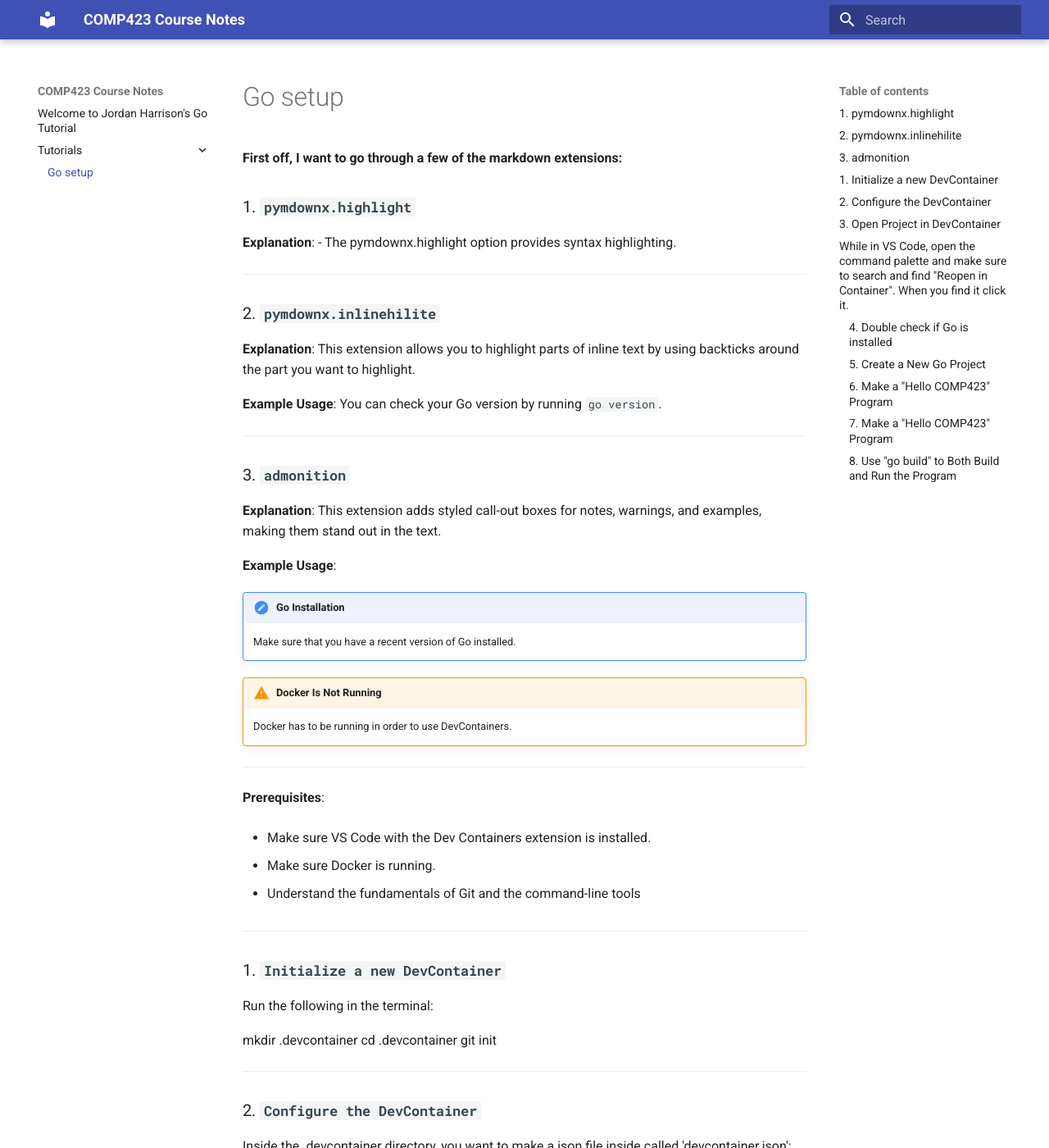
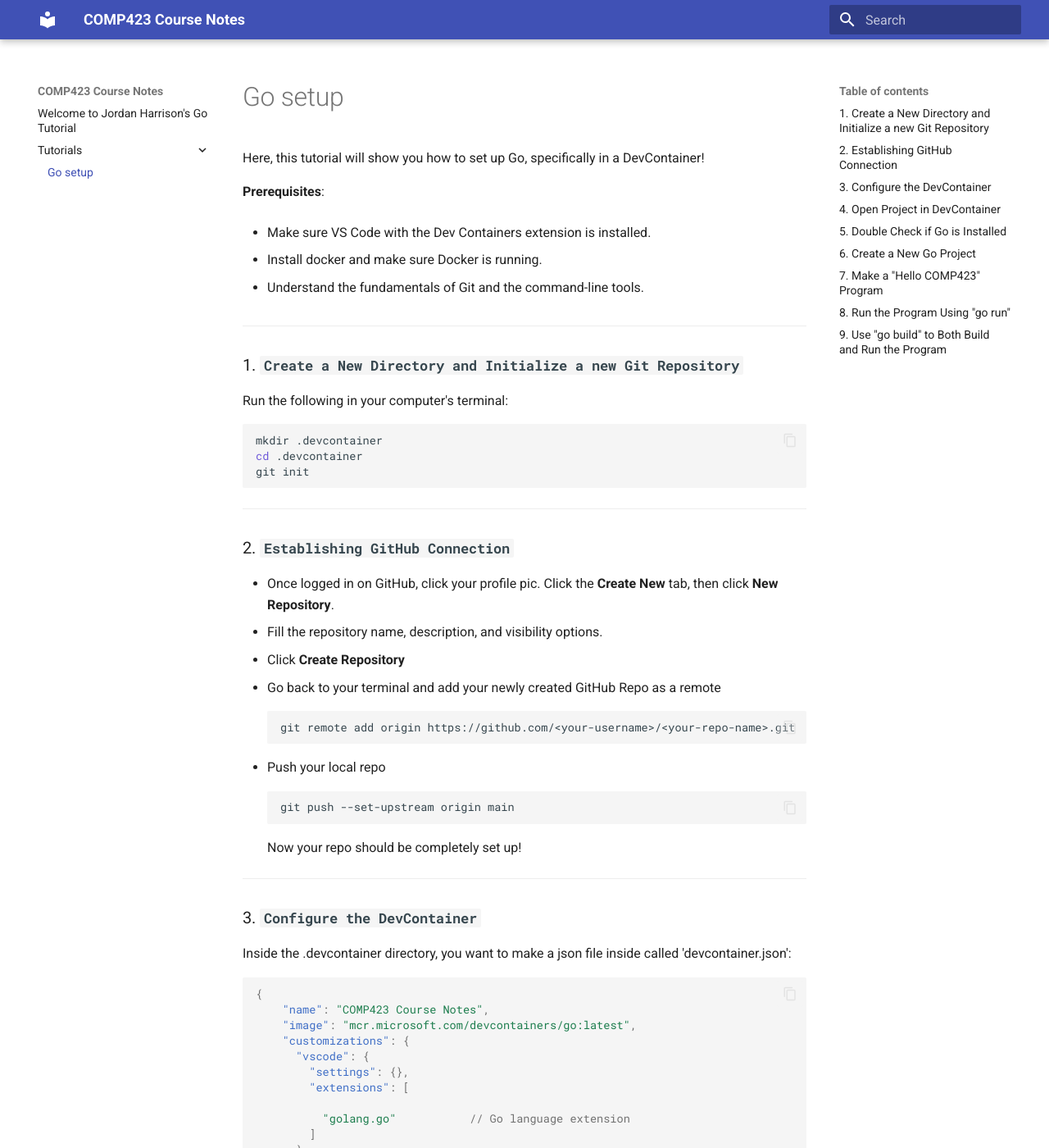
Before and after one commit to JHarrison21/comp423-course-notes, an MkDocs documentation site: the page built from docs/tutorials/go-setup.md, in a window 1280 px wide and 1400 px high. Shown: the whole window at 82% size. Built offline with MkDocs 1.6.1 and Material for MkDocs 9.7.7, drawn with Linux system fonts in a browser that asks for light colours; some of the changed text lies outside the part shown.

Commit message:
Polished site

````diff
--- a/docs/tutorials/go-setup.md
+++ b/docs/tutorials/go-setup.md
@@ -1,55 +1,40 @@
-**First off, I want to go through a few of the markdown extensions:**
-
-### 1. **`pymdownx.highlight`**
-**Explanation**:
-- The pymdownx.highlight option provides syntax highlighting.
-
----
-
-### 2. **`pymdownx.inlinehilite`**
-**Explanation**:
-This extension allows you to highlight parts of inline text by using backticks around the part you want to highlight.
-
-**Example Usage**:
-You can check your Go version by running `go version`.
-
-
----
-
-### 3. **`admonition`**
-**Explanation**:
-This extension adds styled call-out boxes for notes, warnings, and examples, making them stand out in the text.
-
-**Example Usage**:
-!!! note "Go Installation"
-    Make sure that you have a recent version of Go installed.
-
-!!! warning "Docker Is Not Running"
-    Docker has to be running in order to use DevContainers.
----
+Here, this tutorial will show you how to set up Go, specifically in a DevContainer!
 
 **Prerequisites**:
 
 - Make sure VS Code with the Dev Containers extension is installed.
 
-- Make sure Docker is running.
+- Install docker and make sure Docker is running.
 
-- Understand the fundamentals of Git and the command-line tools
+- Understand the fundamentals of Git and the command-line tools.
 
 ---
-### 1. **`Initialize a new DevContainer`**
-Run the following in the terminal:
-
+### 1. **`Create a New Directory and Initialize a new Git Repository`**
+Run the following in your computer's terminal:
+```shell
 mkdir .devcontainer
 cd .devcontainer
 git init
-
-
+```
+---
+### 2. **`Establishing GitHub Connection`**
+- Once logged in on GitHub, click your profile pic. Click the **Create New** tab, then  click **New Repository**.
+- Fill the repository name, description, and visibility options.
+- Click **Create Repository**
+- Go back to your terminal and add your newly created GitHub Repo as a remote
+```shell
+git remote add origin https://github.com/<your-username>/<your-repo-name>.git
+```
+- Push your local repo
+```shell
+git push --set-upstream origin main
+```
+Now your repo should be completely set up!
 ---
 
-### 2. **`Configure the DevContainer`**
+### 3. **`Configure the DevContainer`**
 Inside the .devcontainer directory, you want to make a json file inside called 'devcontainer.json':
-
+```json
 {
     "name": "COMP423 Course Notes",
     "image": "mcr.microsoft.com/devcontainers/go:latest",
@@ -64,39 +49,45 @@ Inside the .devcontainer directory, you want to make a json file inside called '
     },
     "postCreateCommand": "go version"
   }
+```
+---
+### 4. **`Open Project in DevContainer`**
+While in VS Code, open the command palette (Command + Shift + P for Mac or Ctrl + Shift + P for Windows/Linux) and make sure to search and find "Reopen in Container". When you find it click it.
 
 ---
-### 3. **`Open Project in DevContainer`**
 
-While in VS Code, open the command palette and make sure to search and find "Reopen in Container". When you find it click it.
----
-
-### 4. **`Double check if Go is installed`**
+### 5. **`Double Check if Go is Installed`**
 Run the following in the terminal:
 
+```shell
 go version
-
+```
 
 
 !!! note "Go Installation"
     It should output the version if installed, if not there nothing will be found.
+---
 
-### 5. **`Create a New Go Project`**
+### 6. **`Create a New Go Project`**
 
 Run the following in the terminal:
 
+```shell
 go mod init hello-comp423
+```
+This should create a new Go module.
+---
 
-This should create a new Go module.
-
-### 6. **`Make a "Hello COMP423" Program`**
+### 7. **`Make a "Hello COMP423" Program`**
 
 Run the following in the terminal:
 
+```shell
 touch main.go
+```
 
-That should create the file and from there input the following program:
-
+That should create the file and from there input the following program in the file:
+```go
 package main
 
 import "fmt"
@@ -104,19 +95,25 @@ import "fmt"
 func main() {
     fmt.Println("Hello COMP423")
 }
+```
+---
 
-
-### 7. **`Make a "Hello COMP423" Program`**
+### 8. **`Run the Program Using "go run"`**
 Now run the program in the terminal:
 
+```shell
 go run main.go
+```
+This should both compile and run the program
+---
 
-This should both compile and run the program
-
-### 8. **`Use "go build" to Both Build and Run the Program`**
+### 9. **`Use "go build" to Both Build and Run the Program`**
 
 Run the following:
+
+```shell
 go build -o hello-comp423
 ./hello-comp423
+```
 
-Now anytime you type "./hello-comp423", "Hello COMP423" should pop up.
+Now anytime you type **./hello-comp423** in the terminal, "Hello COMP423" should pop up.
--- a/mkdocs.yml
+++ b/mkdocs.yml
@@ -1,6 +1,8 @@
 site_name: COMP423 Course Notes
 theme:
   name: material
+  features:
+     - content.code.copy
 markdown_extensions:
   - pymdownx.highlight:
       anchor_linenums: true
@@ -8,3 +10,4 @@ markdown_extensions:
       pygments_lang_class: true
   - pymdownx.inlinehilite
   - admonition
+  - pymdownx.superfences
````
